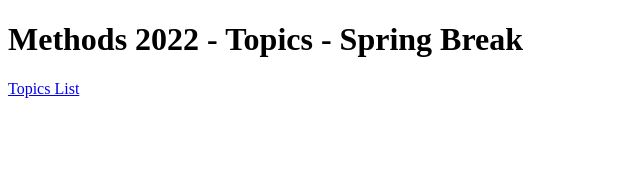
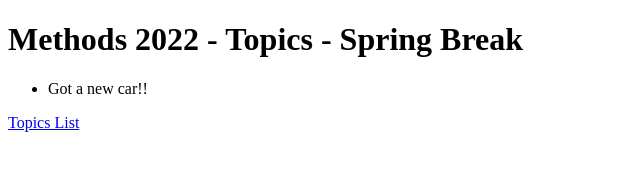
Before and after one commit to sleddog/methods-spring-2022, a plain HTML site: page topics/spring_break.html in a window 1280 px wide. Shown: the whole page, without its empty margins (0-640 px from the left). Drawn offline with Linux system fonts and the light colour scheme.

Commit message:
add Emry's spring break activity

```diff
--- a/topics/spring_break.html
+++ b/topics/spring_break.html
@@ -8,7 +8,7 @@
 	<h1>Methods 2022 - Topics - Spring Break</h1>
 
 	<ul>
-
+      <li>Got a new car!!</li>
 	</ul>
 
 	<a href="./index.html">Topics List</a>
```
